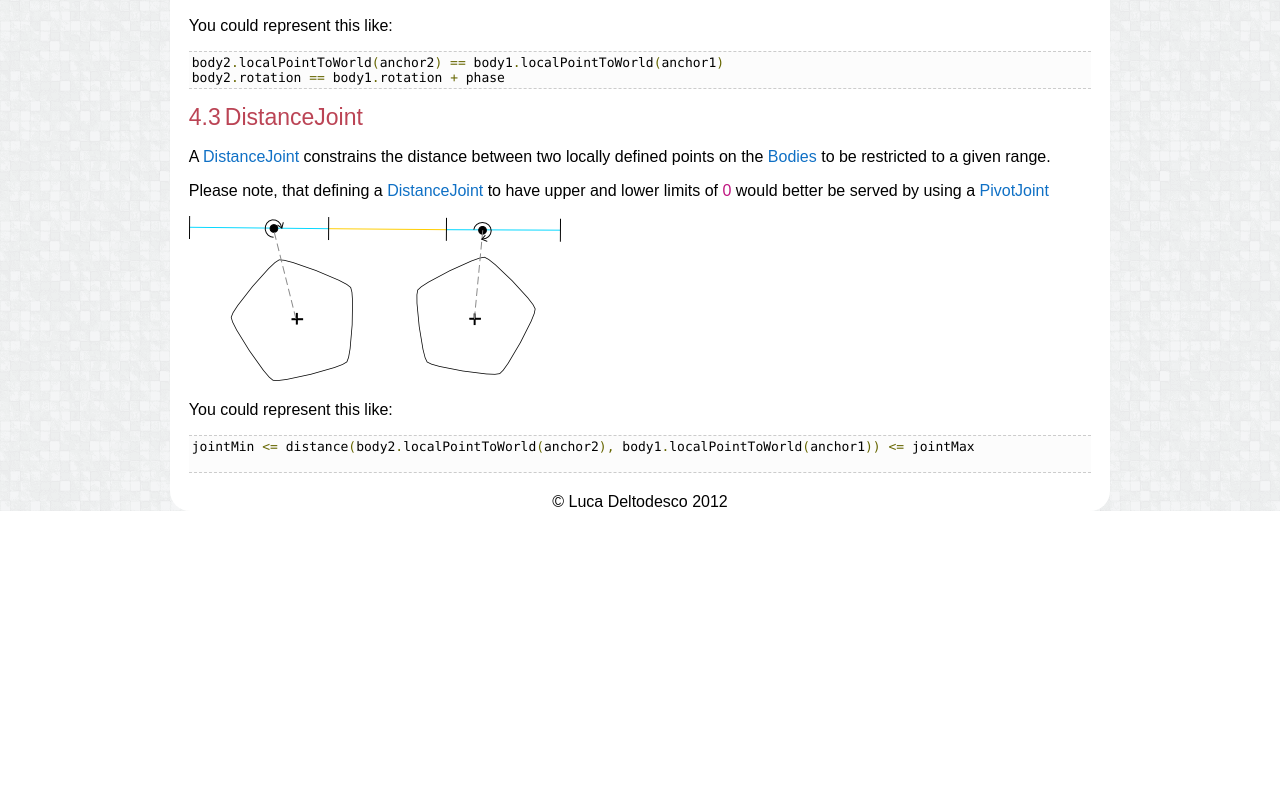
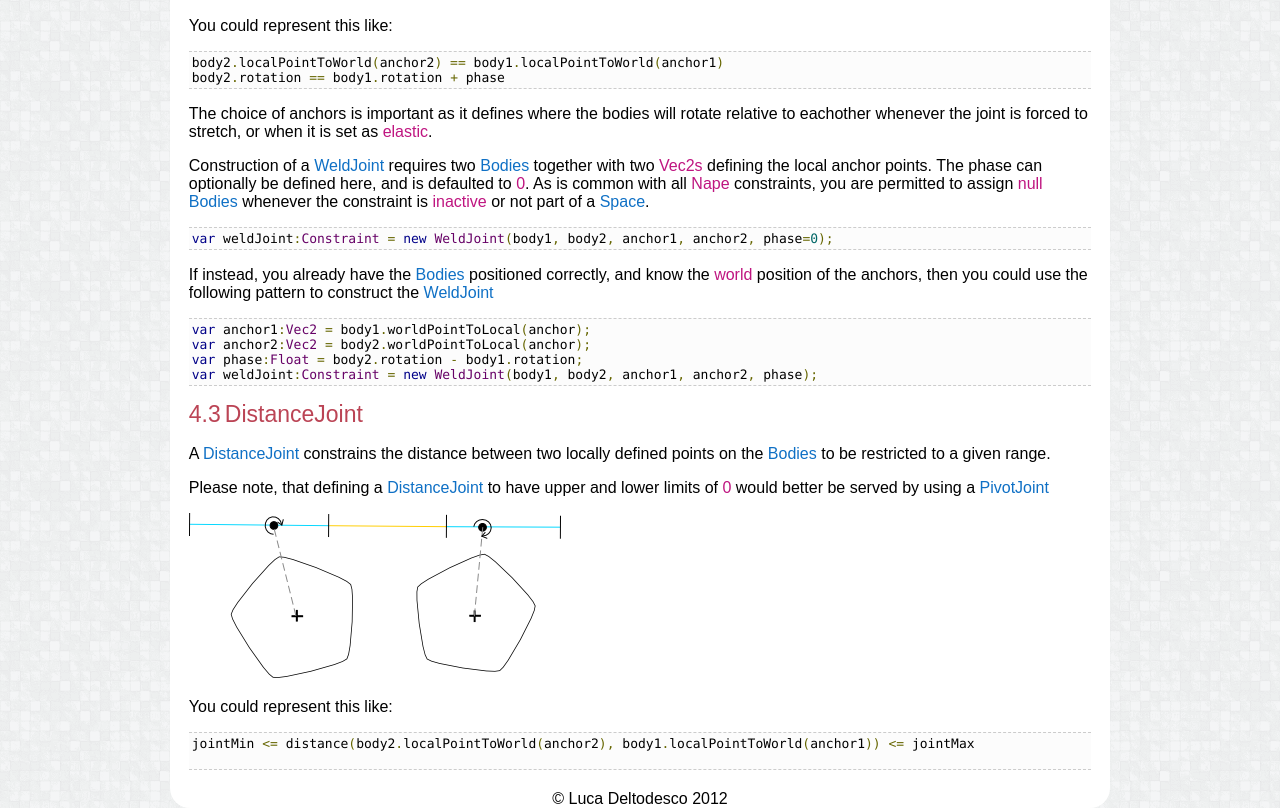
Before and after one commit to deltaluca/www.napephys.com, a plain HTML site: page help/manual.html in a window 1280 px wide. Shown: the part 9479-10287 px from the top of the page. Before the commit the page ends 9990 px from the top, so only its background shows below. Drawn offline with Linux system fonts and the light colour scheme; a web font is replaced by a local one.

Commit message:
Flesh out WeldJoint.

```diff
--- a/help/manual.html
+++ b/help/manual.html
@@ -608,6 +608,25 @@ var pivotJoint:Constraint = new PivotJoint(body1, body2, anchor1, anchor2);</pre
                 <pre class="prettyprint largecodestyle standard boxedcode">
 body2.localPointToWorld(anchor2) == body1.localPointToWorld(anchor1)
 body2.rotation == body1.rotation + phase</pre>
+                <p>
+                    The choice of anchors is important as it defines where the bodies will rotate relative to eachother
+                    whenever the joint is forced to stretch, or when it is set as <b>elastic</b>.
+                </p>
+                <p>
+                    Construction of a <b>WeldJoint</b> requires two <b>Bodies</b> together with two <b>Vec2s</b> defining the local anchor points. The phase can optionally be defined here, and is defaulted to <b>0</b>.
+                    As is common with all <b>Nape</b> constraints, you are permitted to assign <b>null</b> <b>Bodies</b> whenever the constraint
+                    is <b>inactive</b> or not part of a <b>Space</b>.
+                </p>
+                <pre class="prettyprint largecodestyle standard boxedcode">
+var weldJoint:Constraint = new WeldJoint(body1, body2, anchor1, anchor2, phase=0);</pre>
+                <p>
+                    If instead, you already have the <b>Bodies</b> positioned correctly, and know the <b>world</b> position of the anchors, then you could use the following pattern to construct the <b>WeldJoint</b>
+                </p>
+                <pre class="prettyprint largecodestyle standard boxedcode">
+var anchor1:Vec2 = body1.worldPointToLocal(anchor);
+var anchor2:Vec2 = body2.worldPointToLocal(anchor);
+var phase:Float = body2.rotation - body1.rotation;
+var weldJoint:Constraint = new WeldJoint(body1, body2, anchor1, anchor2, phase);</pre>
 
                 <strong><span class="section">DistanceJoint</span></strong>
                 <p>
```
